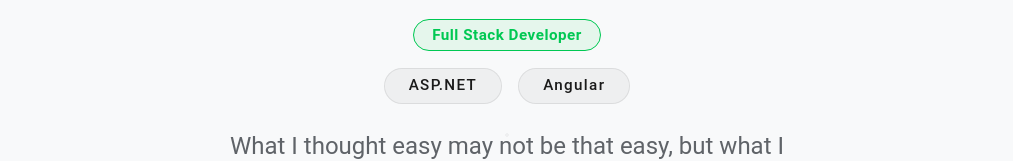
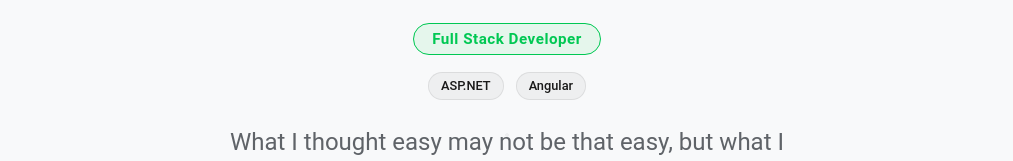
Before and after one commit to MMRakibuzzaman/MMRakibuzzaman.github.io, an Angular app: page / in a window 1280 px wide. Shown: the part 345-506 px from the top of the page, without its empty margins (133-1146 px from the left). Built offline with nearby package versions, Linux system fonts and the light colour scheme.

Commit message:
Convert tech buttons to small static span badges

```diff
--- a/src/app/components/home/home.css
+++ b/src/app/components/home/home.css
@@ -68,31 +68,25 @@
   letter-spacing: 0.5px;
 }
 
-.tech-buttons-container {
+.tech-pills-container {
   display: flex;
   justify-content: center;
-  gap: 16px;
+  gap: 12px;
   margin-bottom: 24px;
   flex-wrap: wrap;
 }
 
-.tech-btn {
-  background-color: var(--hover-bg) !important;
-  color: var(--logo-color) !important;
-  border: 1px solid var(--navbar-border) !important;
-  font-weight: 500 !important;
-  font-size: 0.95rem !important;
-  padding: 8px 24px !important;
-  border-radius: 9999px !important;
-  line-height: 1.4 !important;
-  min-width: unset !important;
-  transition: border-color 0.2s ease, color 0.2s ease, background-color 0.2s ease !important;
-}
-
-.tech-btn:hover {
-  border-color: rgba(0, 200, 83, 0.4) !important;
-  color: var(--accent-color) !important;
-  background-color: var(--active-bg) !important;
+.tech-pill {
+  background-color: var(--hover-bg);
+  color: var(--logo-color);
+  border: 1px solid var(--navbar-border);
+  font-weight: 500;
+  font-size: 0.8rem;
+  padding: 4px 12px;
+  border-radius: 9999px;
+  line-height: 1.4;
+  user-select: none;
+  display: inline-block;
 }
 
 .subtitle-text {
@@ -216,12 +210,4 @@
   .connect-btn {
     width: 100%;
   }
-  .tech-buttons-container {
-    flex-direction: column;
-    width: 100%;
-    gap: 12px;
-  }
-  .tech-btn {
-    width: 100%;
-  }
 }
--- a/src/app/components/home/home.html
+++ b/src/app/components/home/home.html
@@ -8,9 +8,9 @@
       <span class="role-pill">Full Stack Developer</span>
     </div>
 
-    <div class="tech-buttons-container">
-      <button mat-flat-button class="tech-btn" (click)="scrollToSection('skills')">ASP.NET</button>
-      <button mat-flat-button class="tech-btn" (click)="scrollToSection('skills')">Angular</button>
+    <div class="tech-pills-container">
+      <span class="tech-pill">ASP.NET</span>
+      <span class="tech-pill">Angular</span>
     </div>
 
     <p class="subtitle-text">
```
